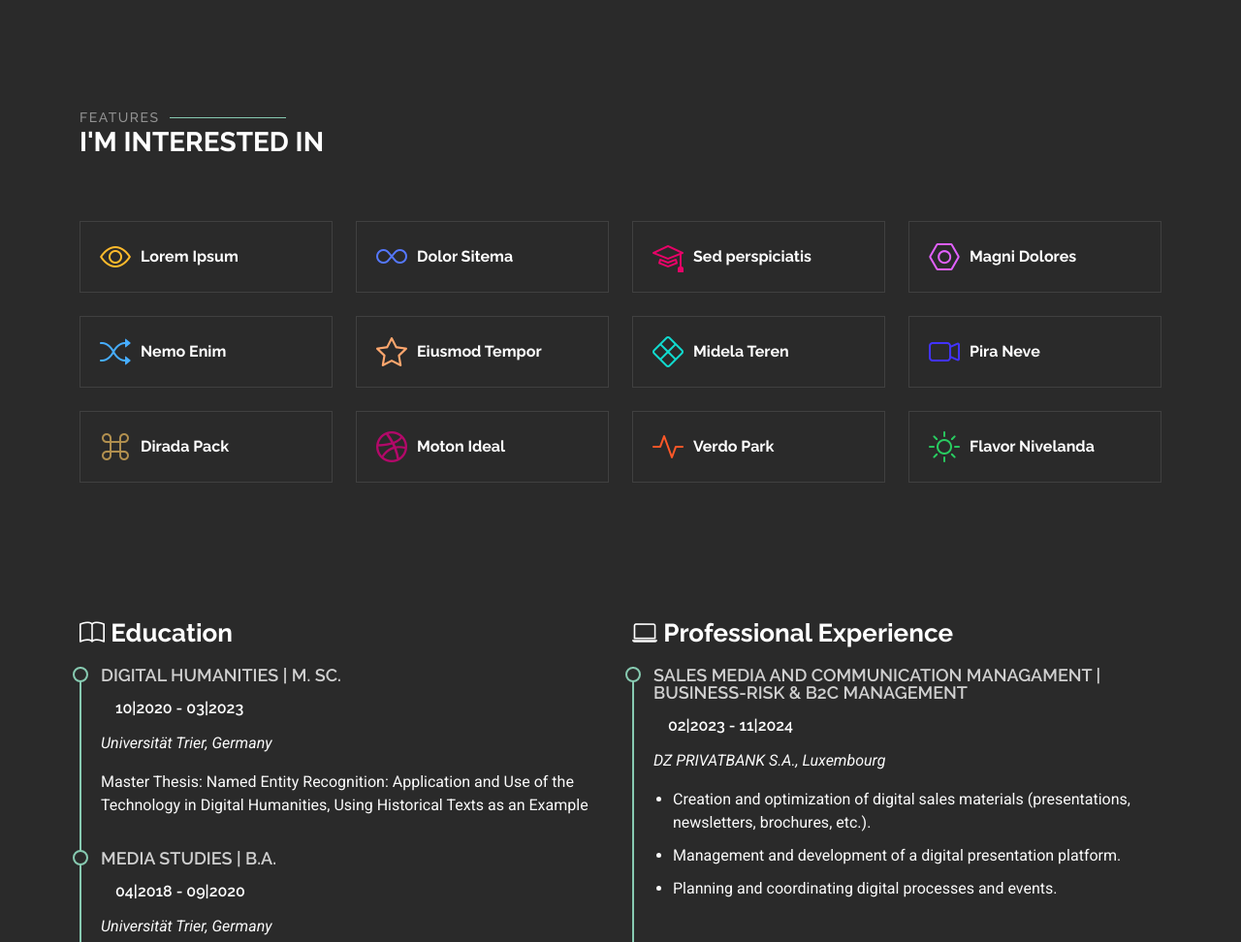
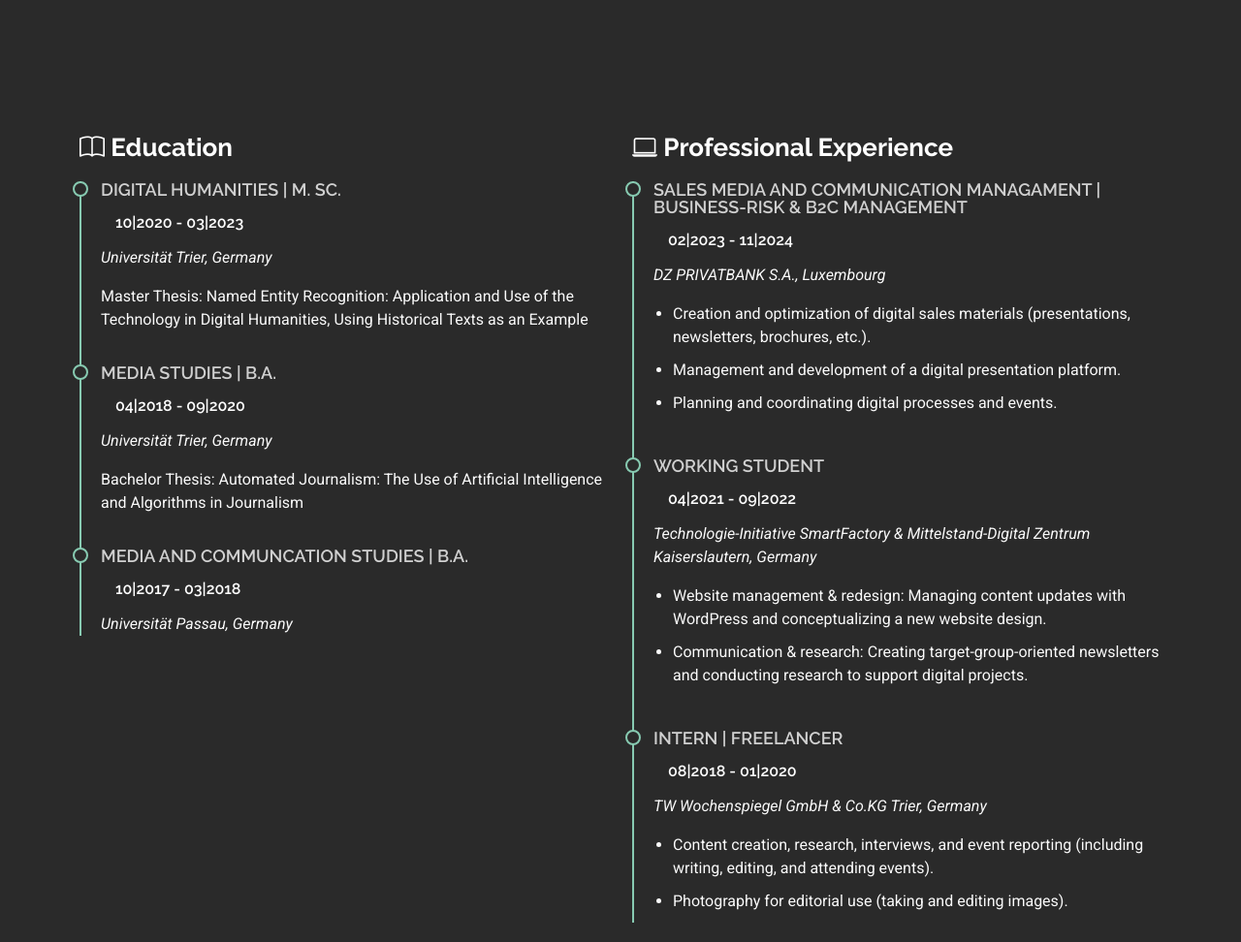
Before and after one commit to easywinkler/isabelwinkler, a plain HTML site: page index.html in a window 1280 px wide. Shown: the part 1828-2800 px from the top of the page at 97% size. Drawn offline with Linux system fonts and the light colour scheme.

Commit message:
vorerst final

```diff
--- a/assets/css/main.css
+++ b/assets/css/main.css
@@ -87,57 +87,6 @@ h6 {
   font-family: var(--heading-font);
 }
 
-/* PHP Email Form Messages
-------------------------------*/
-.php-email-form .error-message {
-  display: none;
-  background: #df1529;
-  color: #ffffff;
-  text-align: left;
-  padding: 15px;
-  margin-bottom: 24px;
-  font-weight: 600;
-}
-
-.php-email-form .sent-message {
-  display: none;
-  color: #ffffff;
-  background: #87cab1;
-  text-align: center;
-  padding: 15px;
-  margin-bottom: 24px;
-  font-weight: 600;
-}
-
-.php-email-form .loading {
-  display: none;
-  background: var(--surface-color);
-  text-align: center;
-  padding: 15px;
-  margin-bottom: 24px;
-}
-
-.php-email-form .loading:before {
-  content: "";
-  display: inline-block;
-  border-radius: 50%;
-  width: 24px;
-  height: 24px;
-  margin: 0 10px -6px 0;
-  border: 3px solid var(--accent-color);
-  border-top-color: var(--surface-color);
-  animation: php-email-form-loading 1s linear infinite;
-}
-
-@keyframes php-email-form-loading {
-  0% {
-    transform: rotate(0deg);
-  }
-
-  100% {
-    transform: rotate(360deg);
-  }
-}
 
 /*--------------------------------------------------------------
 # Global Header
--- a/index.html
+++ b/index.html
@@ -211,108 +211,6 @@
 
   </section><!-- /Skills Section -->
 
-  <!-- Interests Section -->
-  <section id="interests" class="interests section">
-
-    <!-- Section Title -->
-    <div class="container section-title" data-aos="fade-up">
-      <h2>Features</h2>
-      <div><span>I'm</span> <span class="description-title">interested in</span></div>
-    </div><!-- End Section Title -->
-
-    <div class="container">
-
-      <div class="row gy-4">
-
-        <div class="col-lg-3 col-md-4" data-aos="fade-up" data-aos-delay="100">
-          <div class="features-item">
-            <i class="bi bi-eye" style="color: #ffbb2c;"></i>
-            <h3><a href="" class="stretched-link">Lorem Ipsum</a></h3>
-          </div>
-        </div><!-- End Feature Item -->
-
-        <div class="col-lg-3 col-md-4" data-aos="fade-up" data-aos-delay="200">
-          <div class="features-item">
-            <i class="bi bi-infinity" style="color: #5578ff;"></i>
-            <h3><a href="" class="stretched-link">Dolor Sitema</a></h3>
-          </div>
-        </div><!-- End Feature Item -->
-
-        <div class="col-lg-3 col-md-4" data-aos="fade-up" data-aos-delay="300">
-          <div class="features-item">
-            <i class="bi bi-mortarboard" style="color: #e80368;"></i>
-            <h3><a href="" class="stretched-link">Sed perspiciatis</a></h3>
-          </div>
-        </div><!-- End Feature Item -->
-
-        <div class="col-lg-3 col-md-4" data-aos="fade-up" data-aos-delay="400">
-          <div class="features-item">
-            <i class="bi bi-nut" style="color: #e361ff;"></i>
-            <h3><a href="" class="stretched-link">Magni Dolores</a></h3>
-          </div>
-        </div><!-- End Feature Item -->
-
-        <div class="col-lg-3 col-md-4" data-aos="fade-up" data-aos-delay="500">
-          <div class="features-item">
-            <i class="bi bi-shuffle" style="color: #47aeff;"></i>
-            <h3><a href="" class="stretched-link">Nemo Enim</a></h3>
-          </div>
-        </div><!-- End Feature Item -->
-
-        <div class="col-lg-3 col-md-4" data-aos="fade-up" data-aos-delay="600">
-          <div class="features-item">
-            <i class="bi bi-star" style="color: #ffa76e;"></i>
-            <h3><a href="" class="stretched-link">Eiusmod Tempor</a></h3>
-          </div>
-        </div><!-- End Feature Item -->
-
-        <div class="col-lg-3 col-md-4" data-aos="fade-up" data-aos-delay="700">
-          <div class="features-item">
-            <i class="bi bi-x-diamond" style="color: #11dbcf;"></i>
-            <h3><a href="" class="stretched-link">Midela Teren</a></h3>
-          </div>
-        </div><!-- End Feature Item -->
-
-        <div class="col-lg-3 col-md-4" data-aos="fade-up" data-aos-delay="800">
-          <div class="features-item">
-            <i class="bi bi-camera-video" style="color: #4233ff;"></i>
-            <h3><a href="" class="stretched-link">Pira Neve</a></h3>
-          </div>
-        </div><!-- End Feature Item -->
-
-        <div class="col-lg-3 col-md-4" data-aos="fade-up" data-aos-delay="900">
-          <div class="features-item">
-            <i class="bi bi-command" style="color: #b2904f;"></i>
-            <h3><a href="" class="stretched-link">Dirada Pack</a></h3>
-          </div>
-        </div><!-- End Feature Item -->
-
-        <div class="col-lg-3 col-md-4" data-aos="fade-up" data-aos-delay="1000">
-          <div class="features-item">
-            <i class="bi bi-dribbble" style="color: #b20969;"></i>
-            <h3><a href="" class="stretched-link">Moton Ideal</a></h3>
-          </div>
-        </div><!-- End Feature Item -->
-
-        <div class="col-lg-3 col-md-4" data-aos="fade-up" data-aos-delay="1100">
-          <div class="features-item">
-            <i class="bi bi-activity" style="color: #ff5828;"></i>
-            <h3><a href="" class="stretched-link">Verdo Park</a></h3>
-          </div>
-        </div><!-- End Feature Item -->
-
-        <div class="col-lg-3 col-md-4" data-aos="fade-up" data-aos-delay="1200">
-          <div class="features-item">
-            <i class="bi bi-brightness-high" style="color: #29cc61;"></i>
-            <h3><a href="" class="stretched-link">Flavor Nivelanda</a></h3>
-          </div>
-        </div><!-- End Feature Item -->
-
-      </div>
-
-    </div>
-
-  </section><!-- /Interests Section -->
 
    <!-- Resume Section -->
    <section id="resume" class="resume section">
@@ -344,11 +242,6 @@
             <h5>10|2017 - 03|2018</h5>
             <p><em>Universität Passau, Germany</em></p>
           </div><!-- Edn Resume Item -->
-
-          <div>
-            <br>
-            <button>TEST</button>
-          </div>
 
 
         </div>
```
